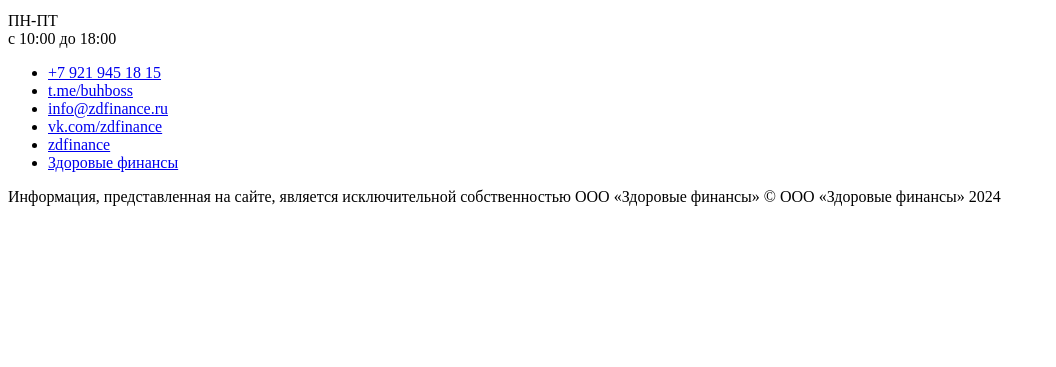
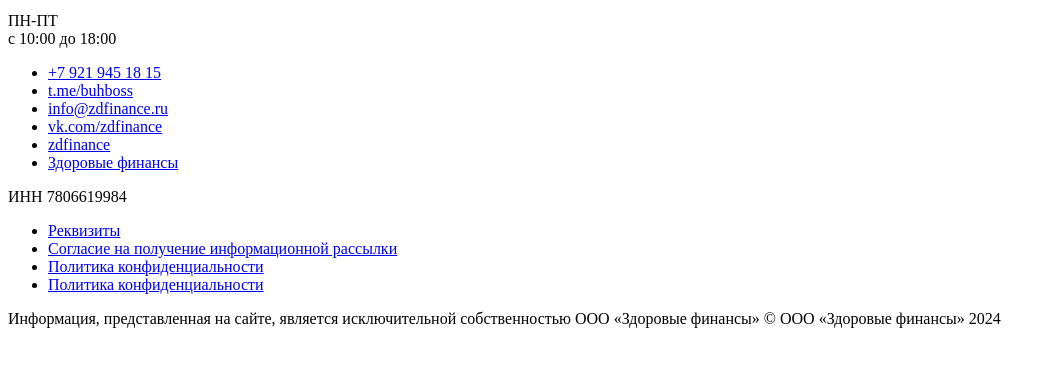
Before and after one commit to narspi/zdfin-, a PHP site: page /html/partials/footer.html in a window 1280 px wide. Shown: the part 159-526 px from the top of the page, without its empty margins (0-1056 px from the left). Run offline with PHP 8.4, Linux system fonts and the light colour scheme.

Commit message:
footer + info

```diff
--- a/src/html/partials/footer.html
+++ b/src/html/partials/footer.html
@@ -11,41 +11,68 @@
                 </p>
                 <p class="footer__work-time">ПН-ПТ<br>c 10:00 до 18:00</p>
             </div>
-            <ul class="footer__list grid-container">
-                <li class="footer__list-item">
-                    <a href="#" class="footer__list-link">
+            <ul class="footer__social">
+                <li class="footer__social-item">
+                    <a href="tel:+79219451815" class="footer__social-link footer__social-link--phone">
                         +7 921 945 18 15
                     </a>
                 </li>
-                <li class="footer__list-item">
-                    <a href="#" class="footer__list-link">
+                <li class="footer__social-item">
+                    <a href="https://t.me/buhboss" class="footer__social-link footer__social-link--tg">
                         t.me/buhboss
                     </a>
                 </li>
-                <li class="footer__list-item">
-                    <a href="#" class="footer__list-link">
+                <li class="footer__social-item">
+                    <a href="mailto:info@zdfinance.ru" class="footer__social-link footer__social-link--mail">
                         info@zdfinance.ru
                     </a>
                 </li>
-                <li class="footer__list-item">
-                    <a href="#" class="footer__list-link">
+                <li class="footer__social-item">
+                    <a href="https://vk.com/zdfinance" class="footer__social-link footer__social-link--vk">
                         vk.com/zdfinance
                     </a>
                 </li>
-                <li class="footer__list-item">
-                    <a href="#" class="footer__list-link">
+                <li class="footer__social-item">
+                    <a href="https://www.instagram.com/zdfinance" class="footer__social-link footer__social-link--inst">
                         zdfinance
                     </a>
                 </li>
-                <li class="footer__list-item">
-                    <a href="#" class="footer__list-link">
+                <li class="footer__social-item">
+                    <a href="https://rutube.ru/channel/41674389/"
+                        class="footer__social-link footer__social-link--rutube">
                         Здоровые финансы
                     </a>
                 </li>
             </ul>
         </div>
+        <div class="footer__info">
+            <p class="footer__info-inn">ИНН 7806619984</p>
+            <ul class="footer__list">
+                <li>
+                    <a href="#">
+                        Реквизиты
+                    </a>
+                </li>
+                <li>
+                    <a href="#">
+                        Согласие на получение информационной рассылки
+                    </a>
+                </li>
+                <li>
+                    <a href="#">
+                        Политика конфиденциальности
+                    </a>
+                </li>
+                <li>
+                    <a href="#">
+                        Политика конфиденциальности
+                    </a>
+                </li>
+            </ul>
+        </div>
         <p class="footer__copy">
-            Информация, представленная на сайте, является исключительной собственностью ООО&nbsp;«Здоровые финансы» ©&nbsp;ООО «Здоровые финансы» 2024
+            Информация, представленная на сайте, является исключительной собственностью ООО&nbsp;«Здоровые финансы»
+            ©&nbsp;ООО «Здоровые финансы» 2024
         </p>
     </div>
 </footer>
```
Also changed, not shown: src/scss/_footer.scss (+76 -29 lines), src/img/icons/image 24.png (added), src/img/icons/inst.svg (added), src/img/icons/mail-icon.svg (added), src/img/icons/rutube-icon.png (added), src/img/icons/tg-icon.svg (added), src/img/icons/vk-icon.svg (added).
